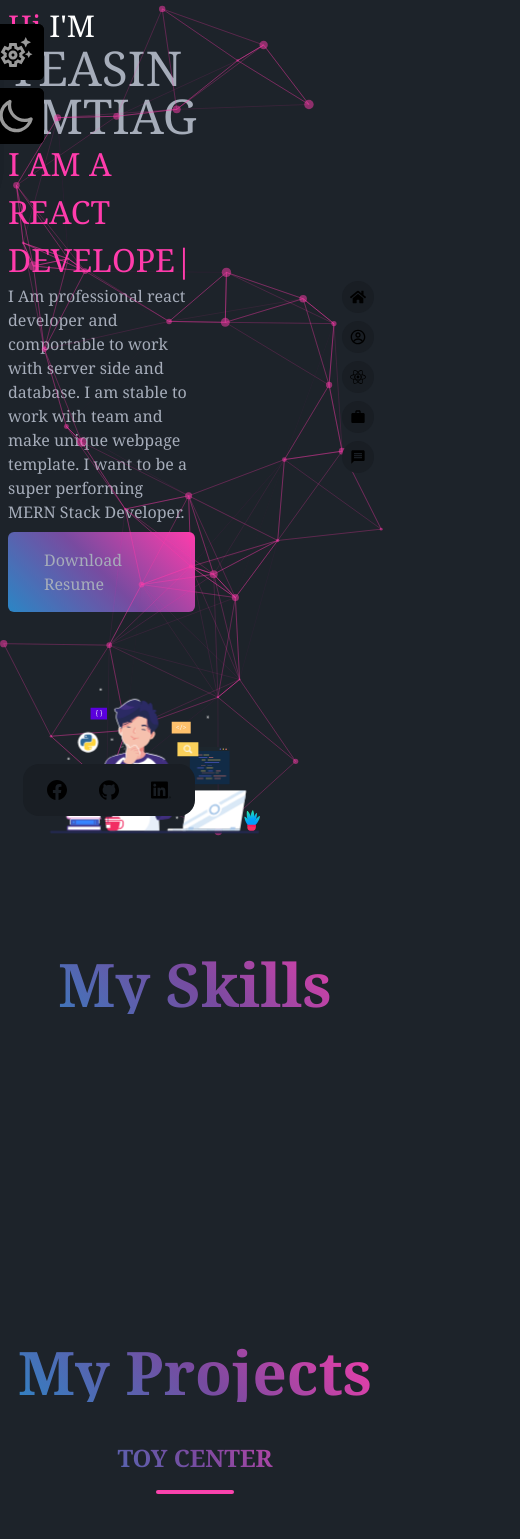
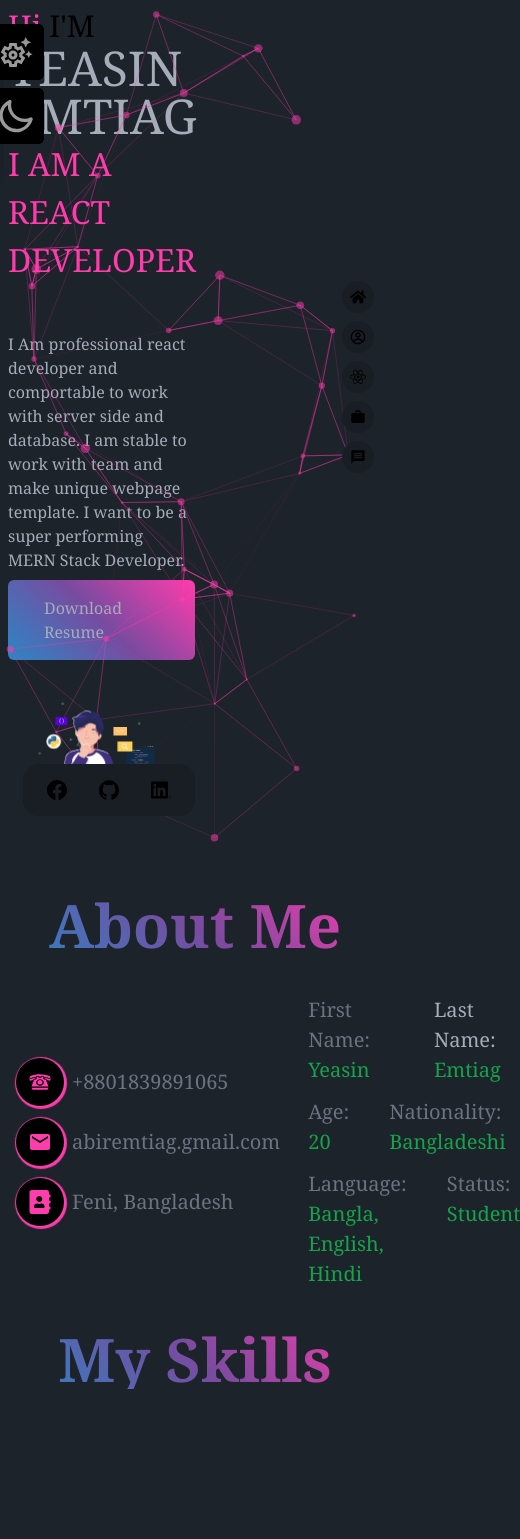
Before and after one commit to AbiR7171/My-PortFolio, a React (Vite) app: page / in a window 390 px wide. Shown: the top 1539 px of the page, 520 px wide, since content can reach past the window. Built offline with nearby package versions, Linux system fonts and the light colour scheme; some icons are missing.

Commit message:
animation added

```diff
--- a/index.html
+++ b/index.html
@@ -3,6 +3,7 @@
   <head>
     <meta charset="UTF-8" />
     <link rel="icon" type="image/svg+xml" href="/vite.svg" />
+    <link rel="stylesheet" href="https://unpkg.com/aos@next/dist/aos.css" />
     <meta name="viewport" content="width=device-width, initial-scale=1.0" />
     <title>Vite + React</title>
   </head>
@@ -10,5 +11,9 @@
     <div id="root">
     </div>
     <script type="module" src="/src/main.jsx"></script>
+    <script src="https://unpkg.com/aos@next/dist/aos.js"></script>
+    <script>
+      AOS.init();
+    </script>
   </body>
 </html>
--- a/package.json
+++ b/package.json
@@ -11,6 +11,7 @@
   },
   "dependencies": {
     "@emailjs/browser": "^3.11.0",
+    "aos": "^2.3.4",
     "localforage": "^1.10.0",
     "lottie-react": "^2.4.0",
     "match-sorter": "^6.3.1",
--- /dev/null
+++ b/src/Components/AboutMe.jsx
@@ -0,0 +1,47 @@
+import React from 'react';
+import { GiRotaryPhone } from "react-icons/gi";
+import { MdEmail } from "react-icons/md";
+import { FaAddressBook } from "react-icons/fa";
+import moduleName from '../assets/image/WhatsApp Image 2023-06-28 at 02.43.44.jpg';
+
+const AboutMe = () => {
+    const color = localStorage.getItem("color")
+
+
+    return (
+        <div >
+            <h4 className="text-6xl text-center mb-10 mt-10 text font-serif font-bold">About Me</h4>
+            <div className='flex gap-4 container mx-auto'>
+            <div data-aos="fade-right" data-aos-duration="3000" >
+              <img className='rounded-md w-full' src={moduleName} alt="" />
+            </div>
+            <div  data-aos="fade-left" data-aos-duration="3000" className='flex items-center gap-7  font-serif '>
+                <div className='space-y-3'>
+                <div  className='flex items-center gap-2'> <p style={{boxShadow:`1px 1px 1px 2px  ${color ? color : "#FF3CAC"}`, color: `${color ? color : "#FF3CAC"}`}}  className='rounded-full text-2xl  bg-black w-12  h-12  flex items-center justify-center'><GiRotaryPhone /></p> <span className='text-gray-500 text-[20px]'>+8801839891065</span> </div>
+
+                <div className='flex items-center gap-2'> <p style={{boxShadow:`1px 1px 1px 2px  ${color ? color : "#FF3CAC"}`, color: `${color ? color : "#FF3CAC"}`}}    className='rounded-full text-2xl  bg-black w-12 h-12  flex items-center justify-center'><MdEmail/></p> <a className='text-gray-500 text-[20px]'>abiremtiag.gmail.com</a> </div>
+
+                <div className='flex items-center gap-2'> <p style={{boxShadow:`1px 1px 1px 2px  ${color ? color : "#FF3CAC"}`, color: `${color ? color : "#FF3CAC"}`}}   className='rounded-full text-2xl  bg-black w-12  h-12  flex items-center justify-center'><FaAddressBook/></p> <span className='text-gray-500 text-[20px]'>Feni, Bangladesh</span> </div>
+
+                </div>
+                <div className='font-serif space-y-3'>
+                    <div className='flex gap-10 text-[20px]'>
+                    <p className=' text-gray-500'>First Name: <span className='text-green-600'>Yeasin</span></p> <p className='text-[20px]text-gray-500'> Last Name: <span className='text-green-600'>Emtiag</span></p>
+                    </div>
+
+                    <div className='flex gap-10 text-[20px]'>
+                    <p className='text-[20px] text-gray-500'>Age: <span className='text-green-600'>20</span></p> <p className='text-gray-500'>Nationality: <span className='text-green-600'>Bangladeshi</span></p>
+                    </div>
+
+                    <div className='flex gap-10 text-[20px]'>
+                    <p className=' text-gray-500'>Language: <span className='text-green-600'>Bangla, English, Hindi</span></p> <p className=' text-gray-500'>Status: <span className='text-green-600'>Student</span></p>
+                    </div>
+                </div>
+            </div>
+
+        </div>
+        </div>
+    );
+};
+
+export default AboutMe;
--- a/src/Components/ContactUs.jsx
+++ b/src/Components/ContactUs.jsx
@@ -34,22 +34,22 @@ export const ContactUs = () => {
     });
 };
   return (
-   <div className='mt-10  font-serif ms-10 '>
+   <div className='mt-10  font-serif lg:ms-10 '>
 
     <h4 className="text-6xl text-center  mt-20 text font-serif font-bold">Contact Me</h4>
      <div className='lg:flex   items-center'>
-     <div style={{boxShadow:`1px 1px 1px 2px  ${color ? color : "#FF3CAC"}`}}  className=' lg:w-1/2 border-0 p-4 rounded-lg bg-black text-white mx-auto'>
+     <div data-aos="fade-right" data-aos-duration="3000" style={{boxShadow:`1px 1px 1px 2px  ${color ? color : "#FF3CAC"}`}}  className=' lg:w-1/2 border-0 p-4 rounded-lg bg-black text-white mx-auto'>
     <form ref={form} onSubmit={sendEmail}>
       <label>Name</label>
-      <input placeholder='Your Name' className="input input-bordered input-success w-full block mt-2 mb-2"  type="text" name="user_name" />
+      <input placeholder='Your Name' className="input input-bordered input-error w-full block mt-2 mb-2"  type="text" name="user_name" />
       <label>Email</label>
-      <input placeholder='Your Email' className="input input-bordered input-success w-full block mt-2 mb-2"  type="email" name="user_email" />
+      <input placeholder='Your Email' className="input input-bordered input-error w-full block mt-2 mb-2"  type="email" name="user_email" />
       <label>Message</label>
-      <input placeholder='Message' className="textarea textarea-success block w-full h-32 mt-2 mb-2" name="message" />
+      <input placeholder='Message' className="textarea textarea-error block w-full h-32 mt-2 mb-2" name="message" />
       <input className='font-col bg-gradient-to-r from-violet-500 to-fuchsia-500 btn px-10 mt-6' type="submit" value="Send Message" /><Icon className='-mt-14 ms-44 text-6xl text-[#ff3CAC]' icon="bi:send-fill" />
     </form>
     </div>
-    <div className='w-1/2 '>
+    <div data-aos="fade-left" data-aos-duration="3000" className='lg:w-1/2 '>
     <Lottie animationData={animation} loop={true} />
     </div>
      </div>
--- a/src/Components/Home.jsx
+++ b/src/Components/Home.jsx
@@ -14,8 +14,8 @@ const Home = () => {
 
     return (
         <div className='font-serif lg:flex items-center justify-center lg:p-12 p-2'>
-            <div className='w-1/2'>
-                <h2 style={{color:`${colour}`}} className="text-3xl">Hi <span className='text-white'>I'M</span> </h2>
+            <div data-aos="fade-right" data-aos-duration="3000" className='w-1/2'>
+                <h2 style={{color:`${colour}`}} className="text-3xl">Hi <span className='text-black'>I'M</span> </h2>
                 <h3  className={`text-5xl uppercase`}>Yeasin Emtiag</h3>
                  <p style={{color:`${colour}`}}> <TypeAnimation
       sequence={[
@@ -42,7 +42,7 @@ const Home = () => {
     </p>
     <a className='font-col p-4 rounded-md mt-2 flex  items-center gap-1 lg:w-1/3'  href="/public/Resume/Yeasn emtiag abir Resuem3.pdf" download > <FaDownload/> Download Resume</a>
             </div>
-            <div className='me-20 p-4'>
+            <div data-aos="fade-left" data-aos-duration="3000" className='w-1/2'>
             <Lottie animationData={animation4} loop={true} />
             </div>
         </div>
--- a/src/Components/LeftSideNav.jsx
+++ b/src/Components/LeftSideNav.jsx
@@ -66,7 +66,7 @@ const LeftSideNav = ({children}) => {
         <ColourContext.Provider value={contextInfo}>
         <ul className='space-y-2 fixed -left-3 top-6 z-20'>
 
-            <li className='w-14 h-14 bg-black text-white text-opacity-60 rounded-md flex items-center justify-center'><MdOutlineSettingsSuggest onClick={()=> setShow(!show)} className='text-4xl '/></li>
+            <li title='Choose Your Favorite Colour' className='w-14 h-14 bg-black text-white text-opacity-60 rounded-md flex items-center justify-center'><MdOutlineSettingsSuggest onClick={()=> setShow(!show)} className='text-4xl '/></li>
 
 
 
@@ -92,7 +92,7 @@ const LeftSideNav = ({children}) => {
             }
 
 
-            <li className='w-14 h-14 bg-black text-white text-opacity-60 rounded-md flex items-center justify-center'><label className="swap swap-rotate z-10">
+            <li title='Dark Mode Recommended' className='w-14 h-14 bg-black text-white text-opacity-60 rounded-md flex items-center justify-center'><label className="swap swap-rotate z-10">
 
   {/* this hidden checkbox controls the state */}
   <input type="checkbox" onChange={handelTheme}/>
--- a/src/Components/MySkills.jsx
+++ b/src/Components/MySkills.jsx
@@ -24,7 +24,7 @@ const MySkills = () => {
                 <Icon className='text-9xl w-32 rounded-lg' icon="skill-icons:vscode-dark" />
                 <Icon className='text-9xl w-32 rounded-lg' icon="logos:jwt" />
                 <Icon className='text-9xl w-32 rounded-lg me-4' icon="logos:npm" />
-                <Icon className='text-9xl w-32 text-green-500 rounded-lg me-4' icon="uil:lottiefiles-alt" />
+                <Icon  className='text-9xl w-32 text-green-500 rounded-lg me-4' icon="uil:lottiefiles-alt" />
                 </div>
             </Marquee>
         </div>
--- a/src/Components/Projects/ChefMaster.jsx
+++ b/src/Components/Projects/ChefMaster.jsx
@@ -14,7 +14,7 @@ const ChefMaster = () => {
         <p className="text-2xl uppercase text font-serif font-bold text-center mb-2">Chef Master</p>
         <p style={{backgroundColor:`${color ? color : "#FF3CAC"}`}}  className='divider w-1/5 mx-auto  h-1 rounded mb-10'/>
          <div className='container mx-auto lg:flex  gap-5 font-serif p-4'>
-            <div style={{boxShadow:`1px 1px 1px 2px  ${color ? color : "#FF3CAC"}`}} className="mockup-code bg-black   lg:w-3/5">
+            <div data-aos="fade-right" data-aos-duration="3000" style={{boxShadow:`1px 1px 1px 2px  ${color ? color : "#FF3CAC"}`}} className="mockup-code bg-black   lg:w-3/5">
             <p style={{color:`${color ? color : "#FF3CAC"}`}} className='ms-10  text-2xl'>Chef Master Restaurant</p>
             <p className='ms-10 underline mt-2 text-orange-500'>Key Feature</p>
             <p className='ms-10'><p> 1.In The Home Page You Can See About Our chefs..</p></p>
@@ -37,7 +37,7 @@ const ChefMaster = () => {
                   <a className='flex items-center btn btn-sm bg-red-700 text-white border-0'target='_blank'  href="https://chef-master-3fdfd.web.app/">Live Site <Icon icon="iconoir:arrow-tr" /> </a>
                 </div>
           </div>
-           <a href="https://chef-master-3fdfd.web.app/" target='_blank'>
+           <a data-aos="fade-left" data-aos-duration="3000" href="https://chef-master-3fdfd.web.app/" target='_blank'>
            <div style={{boxShadow:`1px 1px 1px 3px  ${color ? color : "#FF3CAC"}`}}  className="mockup-window border bg-red-300  w-full  h-[420px]">
             <div  className="flex justify-center  bg-red-200 flex-col ">
                <div className='w-full h-44  hover:-translate-y-[900px] hover:duration-1000'>
--- a/src/Components/Projects/MusicCamp.jsx
+++ b/src/Components/Projects/MusicCamp.jsx
@@ -14,7 +14,7 @@ const MusicCamp = () => {
         <p className="text-2xl uppercase text font-serif font-bold text-center mb-2">Music camp</p>
         <p style={{backgroundColor:`${color ? color : "#FF3CAC"}`}}  className='divider w-1/5 mx-auto  h-1 rounded mb-10'/>
          <div className='container mx-auto lg:flex flex-row-reverse gap-5 font-serif p-4'>
-            <div style={{boxShadow:`1px 1px 1px 2px  ${color ? color : "#FF3CAC"}`}} className="mockup-code bg-black    lg:w-2/5">
+            <div data-aos="fade-left" data-aos-duration="3000" style={{boxShadow:`1px 1px 1px 2px  ${color ? color : "#FF3CAC"}`}} className="mockup-code bg-black    lg:w-2/5">
             <p style={{color:`${color ? color : "#FF3CAC"}`}} className='ms-10  text-2xl'>Summer camp Music school</p>
             <p className='ms-10 underline mt-2 text-orange-500'>Key Feature</p>
             <p className='ms-10'><p> 1.Role management: Admin can assign admin and instructor
@@ -42,7 +42,7 @@ const MusicCamp = () => {
                   <a className='flex items-center btn btn-sm bg-red-700 text-white border-0'target='_blank'  href="https://music-camp-86339.web.app/">Live Site <Icon icon="iconoir:arrow-tr" /> </a>
                 </div>
           </div>
-           <a href="https://music-camp-86339.web.app/" target='_blank'>
+           <a data-aos="fade-right" data-aos-duration="3000" href="https://music-camp-86339.web.app/" target='_blank'>
            <div style={{boxShadow:`1px 1px 1px 3px  ${color ? color : "#FF3CAC"}`}}  className="mockup-window border bg-red-300  w-full  h-[420px]">
             <div  className="flex justify-center  bg-red-200 flex-col ">
                <div className='w-full h-44  hover:-translate-y-[2500px] duration-1000'>
--- a/src/Components/Projects/toyCenter.jsx
+++ b/src/Components/Projects/toyCenter.jsx
@@ -14,7 +14,7 @@ const ToyCenter = () => {
         <p className="text-2xl uppercase text font-serif font-bold text-center mb-2">Toy Center</p>
         <p style={{backgroundColor:`${color ? color : "#FF3CAC"}`}}  className='divider w-1/5 mx-auto  h-1 rounded mb-10'/>
          <div className='container mx-auto lg:flex gap-5 font-serif p-2'>
-            <div style={{boxShadow:`1px 1px 1px 2px  ${color ? color : "#FF3CAC"}`}} className="mockup-code bg-black   lg:w-2/3">
+            <div data-aos="fade-right" data-aos-duration="2000" style={{boxShadow:`1px 1px 1px 2px  ${color ? color : "#FF3CAC"}`}} className="mockup-code bg-black   lg:w-2/3">
             <p style={{color:`${color ? color : "#FF3CAC"}`}} className='ms-10  text-2xl'>Toy MarketPlace</p>
             <p className='ms-10 underline mt-2 text-orange-500'>Key Feature</p>
             <p className='ms-10'><p> 1.You can add, delete and update toys from here.</p></p>
@@ -39,7 +39,7 @@ const ToyCenter = () => {
                   <a className='flex items-center btn btn-sm bg-red-700 text-white border-0'target='_blank'  href="https://github.com/AbiR7171/Toy-center-server.git">Live Site <Icon icon="iconoir:arrow-tr" /> </a>
                 </div>
           </div>
-           <a href="https://tay-center-auth.web.app/" target='_blank'>
+           <a data-aos="fade-left" data-aos-duration="2000" href="https://tay-center-auth.web.app/" target='_blank'>
            <div style={{boxShadow:`1px 1px 1px 3px  ${color ? color : "#FF3CAC"}`}}  className="mockup-window border bg-red-300  w-4/4 h-96">
             <div  className="flex justify-center  bg-red-200 flex-col ">
                <div className='w-full h-44  hover:-translate-y-[1200px] duration-1000'>
--- a/src/Components/RightSideNav.jsx
+++ b/src/Components/RightSideNav.jsx
@@ -10,22 +10,22 @@ const RightSideNav = () => {
 
         <ul className='space-y-2'>
 
-           <li  className={`flex items-center justify-center lg:w-14 lg:h-14 w-8 h-8 rounded-full bg-base-200 text-black  `}>
+           <li data-aos="fade-up" data-aos-duration="3000"   className={`flex items-center justify-center lg:w-14 lg:h-14 w-8 h-8 rounded-full bg-base-200 text-black  `}>
             <FaHome title='Home' className={`lg:text-2xl hover:text-red-700`}/>
            </li>
 
-           <li  className={`flex items-center justify-center lg:w-14 lg:h-14  w-8 h-8 rounded-full bg-base-200 text-black  `}>
+           <li data-aos="fade-up" data-aos-duration="3000"  className={`flex items-center justify-center lg:w-14 lg:h-14  w-8 h-8 rounded-full bg-base-200 text-black  `}>
             <CgProfile title='Profile' className={`lg:text-3xl  hover:text-red-700`}/>
            </li>
-           <li  className={`flex items-center justify-center lg:w-14 lg:h-14  w-8 h-8 rounded-full bg-base-200 text-black  `}>
+           <li data-aos="fade-right" data-aos-duration="3000"   className={`flex items-center justify-center lg:w-14 lg:h-14  w-8 h-8 rounded-full bg-base-200 text-black  `}>
            <FaReact title='Skills' className={`lg:text-3xl  hover:text-red-700`}/>
            </li>
 
-           <li  className={`flex items-center justify-center lg:w-14 lg:h-14  w-8 h-8 rounded-full bg-base-200 text-black  `}>
+           <li data-aos="fade-down" data-aos-duration="3000"  className={`flex items-center justify-center lg:w-14 lg:h-14  w-8 h-8 rounded-full bg-base-200 text-black  `}>
             <MdWork title='Projects' className={`lg:text-2xl  hover:text-red-700`}/>
            </li>
 
-           <li  className={`flex items-center justify-center lg:w-14 lg:h-14  w-8 h-8 rounded-full bg-base-200 text-black  `}>
+           <li data-aos="fade-down" data-aos-duration="3000"   className={`flex items-center justify-center lg:w-14 lg:h-14  w-8 h-8 rounded-full bg-base-200 text-black  `}>
             <MdMessage title='Contact' className={`lg:text-2xl  hover:text-red-700`}/>
            </li>
 
--- a/src/Layout/MainLayout.jsx
+++ b/src/Layout/MainLayout.jsx
@@ -7,6 +7,7 @@ import BottomNav from '../Components/BottomNav';
 import Project from '../Components/Projects/Project';
 import MySkills from '../Components/MySkills';
 import { ContactUs } from '../Components/ContactUs';
+import AboutMe from '../Components/AboutMe';
 
 const MainLayout = () => {
     return (
@@ -16,6 +17,7 @@ const MainLayout = () => {
             <LeftSideNav/>
             <BottomNav/>
             <Home/>
+            <AboutMe/>
             <MySkills/>
            <Project/>
            <ContactUs/>
```
Also changed, not shown: src/assets/image/WhatsApp Image 2023-06-30 at 15.49.42.jpg (added), 1 other file (tests, documents, lock files or other folders).
